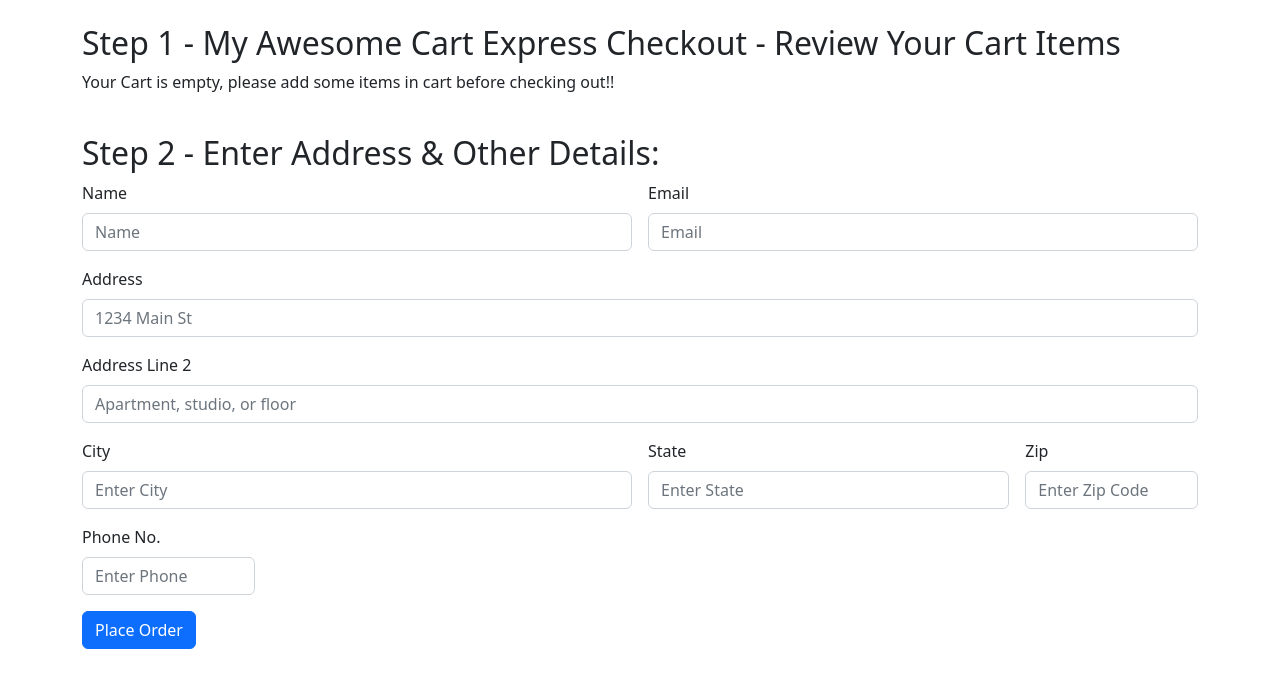
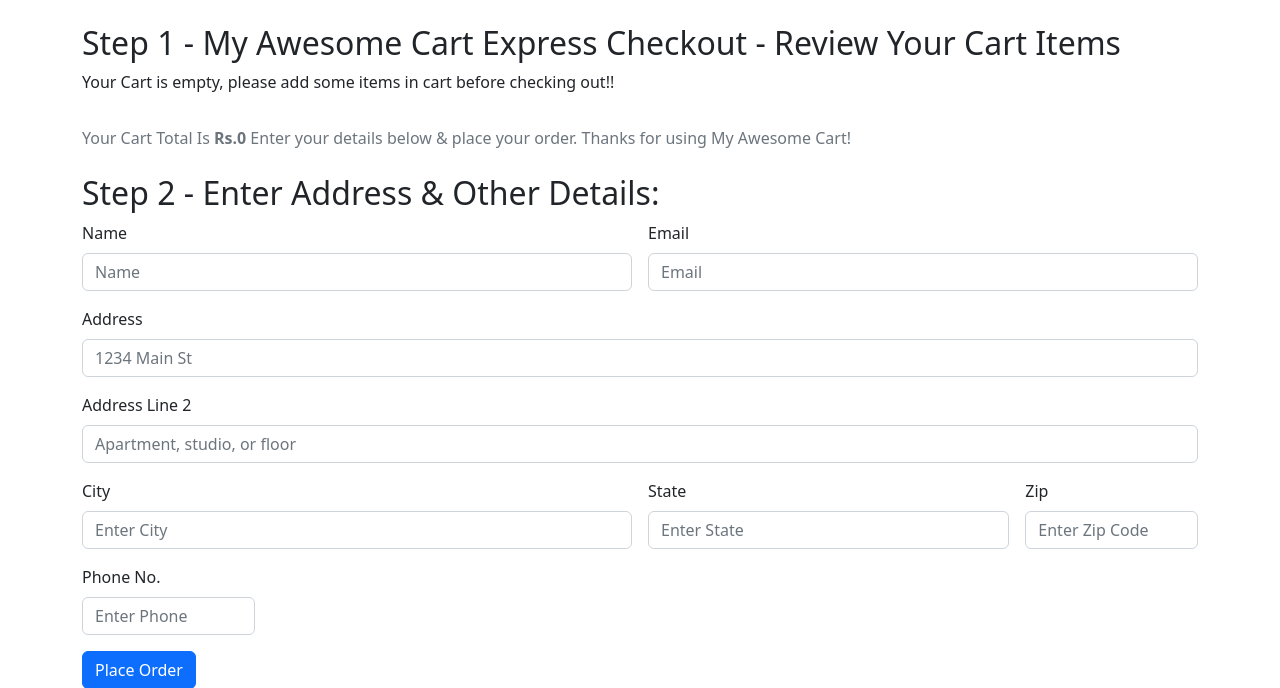
Before and after one commit to yash9151/E-Commerce_Website, a Django app: page /shop/checkout/ in a window 1280 px wide. Shown: the part 56-744 px from the top of the page. Run offline with Django 5.2, Linux system fonts and the light colour scheme; some libraries are stand-ins or nearby versions.

Commit message:
Added TotalPrice varaible to display on Page

```diff
--- a/mac/shop/templates/shop/checkout.html
+++ b/mac/shop/templates/shop/checkout.html
@@ -7,6 +7,11 @@
         <div>
             <ul class="list-group list-group-numbered" id="items">
             </ul>
+            <nav aria-label="breadcrumb">
+                <ol class="breadcrumb mt-3">
+                    <li class="breadcrumb-item active" aria-current="page">Your Cart Total Is <b>Rs.<span id="totalPrice"></b>  </span>Enter your details below & place your order. Thanks for using My Awesome Cart!</li>
+                </ol>
+            </nav>
         </div>
     </div>
     <div class="col my-4">
@@ -67,6 +72,7 @@
     }
 
     var sum=0;
+    var totalPrice=0;
     if ($.isEmptyObject(cart)){
 <!--        if object is empty-->
         mystr = `<p>Your Cart is empty, please add some items in cart before checking out!!</p>`
@@ -76,7 +82,9 @@
         for (item in cart) {
             let name = cart[item][1];
             let qty = cart[item][0];
+            let itemPrice = cart[item][2];
             sum = sum+qty;
+            totalPrice = totalPrice + qty* itemPrice
             mystr = `        <li class="list-group-item d-flex justify-content-between align-items-start">
                               <div class="ms-2 me-auto">
                                 <div class="fw-bold">${name}</div>
@@ -88,6 +96,7 @@
     }
 
     document.getElementById('cart').innerHTML = sum;
+    document.getElementById('totalPrice').innerHTML = totalPrice;
     $('#itemsJson').val(JSON.stringify(cart));
     {% if thank %}
     alert("Thanks for ordering with us. Your order id is {{id}}. Use it to track your order using our order tracker")
--- a/mac/shop/templates/shop/index.html
+++ b/mac/shop/templates/shop/index.html
@@ -126,7 +126,7 @@
             qty = 1;
             name = document.getElementById('name'+idstr).innerHTML
             price = document.getElementById('price'+idstr).innerHTML
-            cart[idstr] = [qty, name, price];
+            cart[idstr] = [qty, name, parseInt(price)];
         }
         updateCart(cart);
     });
```
